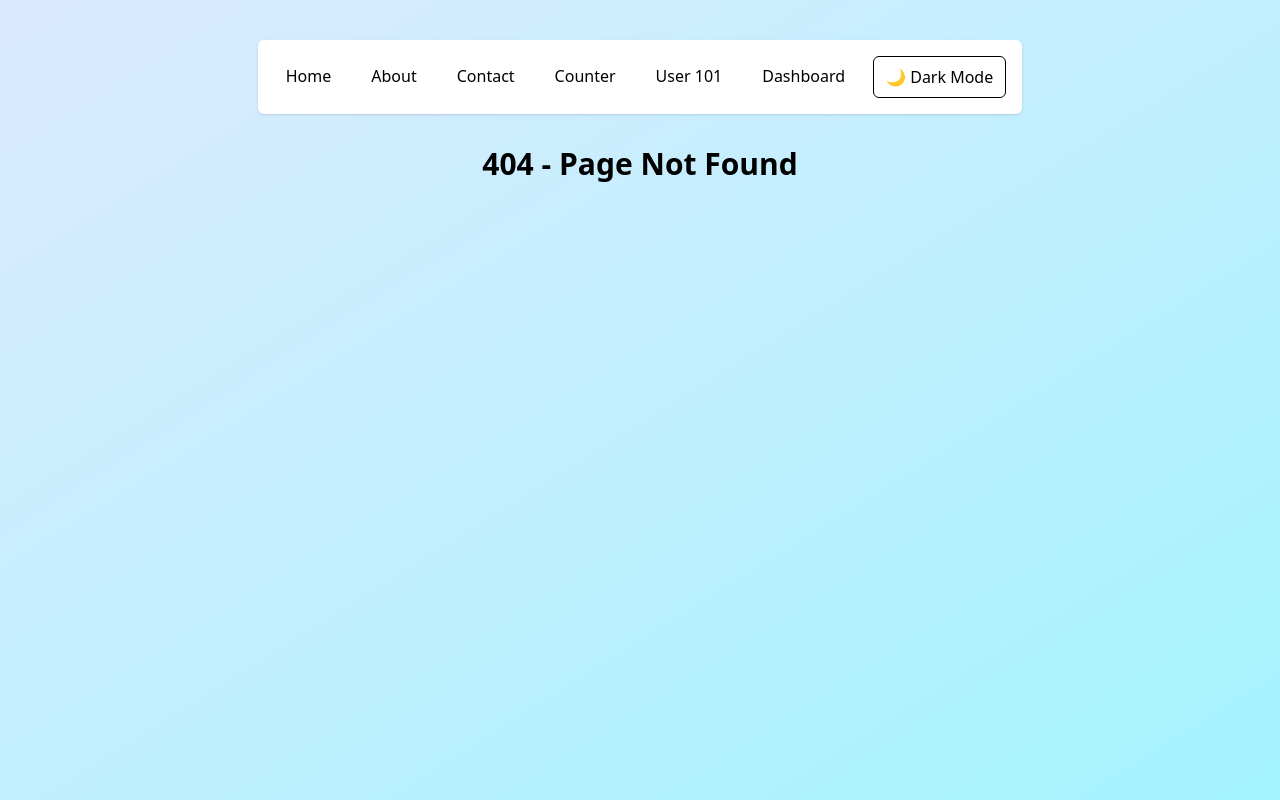
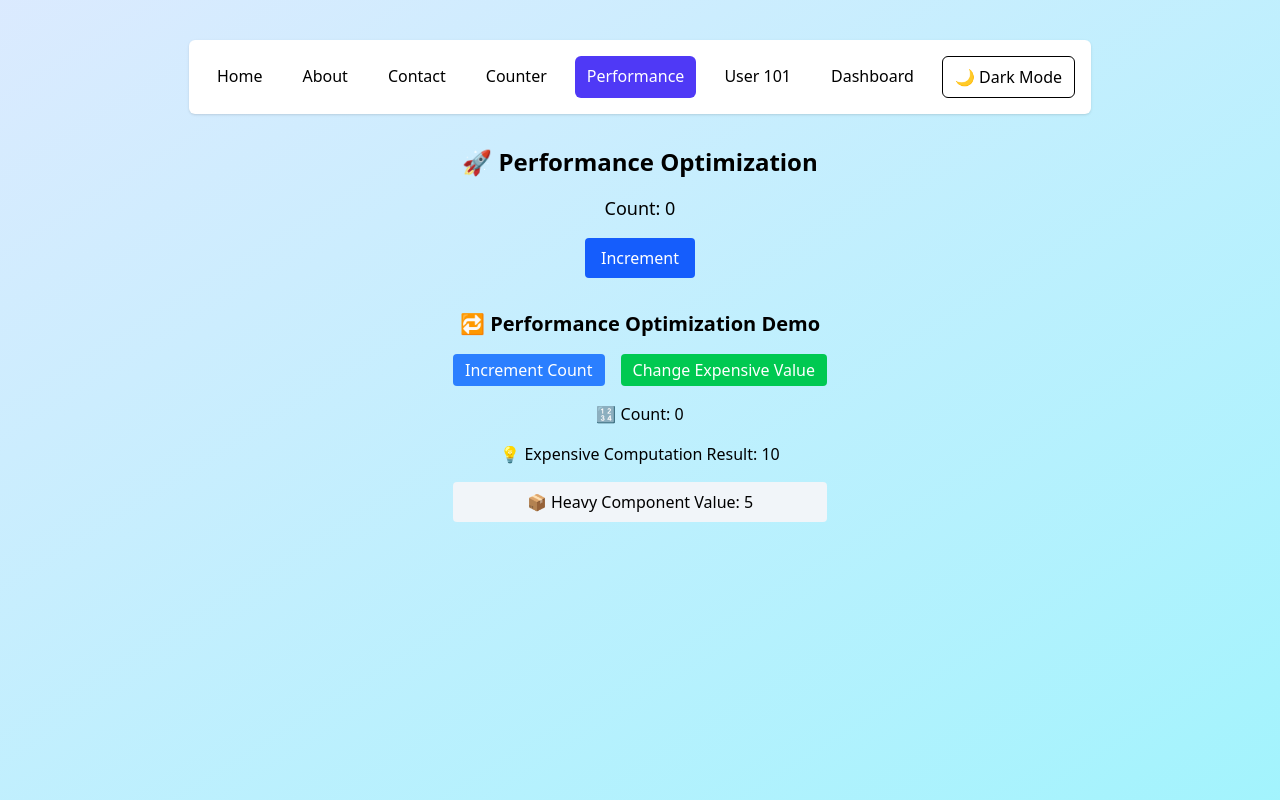
Before and after one commit to singhHariom1/react-from-scratch, a React (Vite) app: page /performance in a window 1280 px wide. Before the commit this address had no page. Built offline with nearby package versions, Linux system fonts and the light colour scheme.

Commit message:
Stage 08.2: Added performance optimizations using React.memo, useCallback, useMemo

```diff
--- a/src/App.jsx
+++ b/src/App.jsx
@@ -10,6 +10,7 @@ import DashboardLayout from "./layouts/DashboardLayout";
 import UseReducerCounter from "./pages/UseReducerCounter";
 import { useTheme } from "./context/ThemeContext";
 import Profile from "./components/Profile";
+import Performance from "./pages/Performance";
 
 function App() {
   const { isDark } = useTheme();
@@ -30,6 +31,7 @@ function App() {
         <Route path="/contact" element={<Contact />} />
         <Route path="/user/:id" element={<UserProfile />} />
         <Route path="/counter" element={<UseReducerCounter />} />
+        <Route path="/performance" element={<Performance />} />
         <Route
           path="/dashboard"
           element={
--- /dev/null
+++ b/src/components/HeavyComponent.jsx
@@ -0,0 +1,13 @@
+// src/components/HeavyComponent.jsx
+import React from "react";
+
+function HeavyComponent({ value }) {
+  console.log("👀 HeavyComponent rendered");
+  return (
+    <div className="p-2 bg-slate-100 rounded">
+      <p>📦 Heavy Component Value: {value}</p>
+    </div>
+  );
+}
+
+export default React.memo(HeavyComponent);
--- /dev/null
+++ b/src/components/MemoExample.jsx
@@ -0,0 +1,51 @@
+// src/components/MemoExample.jsx
+import React, { useState, useCallback, useMemo } from "react";
+import HeavyComponent from "./HeavyComponent";
+
+function slowCalculation(num) {
+  console.log("Running slow calculation...");
+  for (let i = 0; i < 1e9; i++) {} // Simulate delay
+  return num * 2;
+}
+
+function MemoExample() {
+  const [count, setCount] = useState(0);
+  const [value, setValue] = useState(5);
+
+  const increment = useCallback(() => {
+    setCount((prev) => prev + 1);
+  }, []);
+
+  const expensiveValue = useMemo(() => slowCalculation(value), [value]);
+
+  return (
+    <div className="p-4 space-y-4">
+      <h2 className="text-xl font-semibold">
+        🔁 Performance Optimization Demo
+      </h2>
+
+      <div className="flex gap-4">
+        <button
+          onClick={increment}
+          className="px-3 py-1 bg-blue-500 text-white rounded"
+        >
+          Increment Count
+        </button>
+
+        <button
+          onClick={() => setValue((prev) => prev + 1)}
+          className="px-3 py-1 bg-green-500 text-white rounded"
+        >
+          Change Expensive Value
+        </button>
+      </div>
+
+      <p>🔢 Count: {count}</p>
+      <p>💡 Expensive Computation Result: {expensiveValue}</p>
+
+      <HeavyComponent value={value} />
+    </div>
+  );
+}
+
+export default MemoExample;
--- a/src/components/Navbar.jsx
+++ b/src/components/Navbar.jsx
@@ -49,6 +49,14 @@ const Navbar = () => {
         Counter
       </NavLink>
       <NavLink
+        to="/performance"
+        className={({ isActive }) =>
+          isActive ? `${baseLinkClass} ${activeClass}` : baseLinkClass
+        }
+      >
+        Performance
+      </NavLink>
+      <NavLink
         to="/user/101"
         className={({ isActive }) =>
           isActive ? `${baseLinkClass} ${activeClass}` : baseLinkClass
--- /dev/null
+++ b/src/pages/Performance.jsx
@@ -0,0 +1,28 @@
+import React, { useState, useCallback } from "react";
+import MemoExample from "../components/MemoExample";
+
+const Performance = () => {
+  const [count, setCount] = useState(0);
+
+  const increment = useCallback(() => {
+    setCount((prev) => prev + 1);
+  }, []);
+
+  return (
+    <div className="space-y-4 text-center">
+      <h2 className="text-2xl font-bold">🚀 Performance Optimization</h2>
+      <p className="text-lg">Count: {count}</p>
+      <button
+        onClick={increment}
+        className="px-4 py-2 bg-blue-600 text-white rounded hover:bg-blue-700"
+      >
+        Increment
+      </button>
+
+      {/* Child memoized component */}
+      <MemoExample />
+    </div>
+  );
+};
+
+export default Performance;
```
